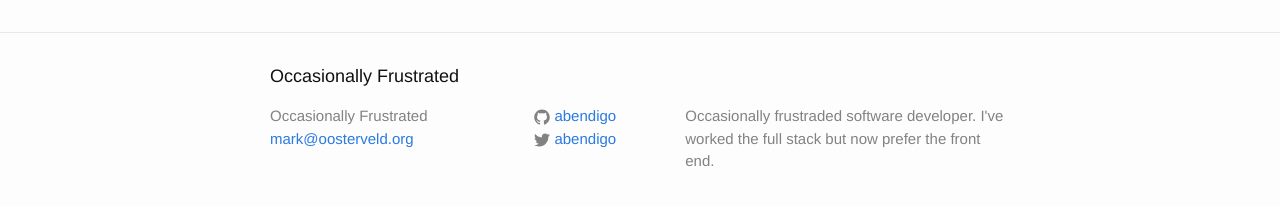
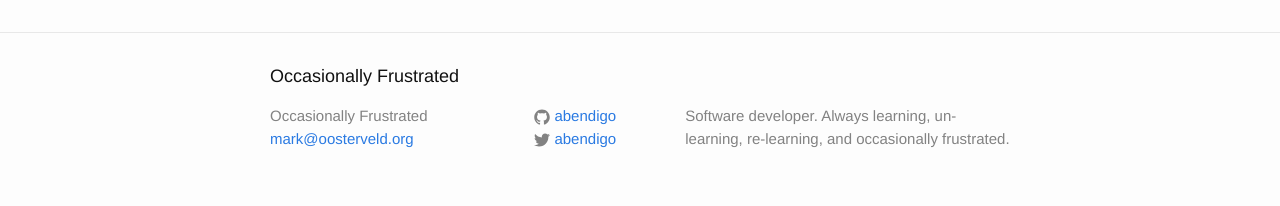
Before and after one commit to abendigo/abendigo.github.io, a Jekyll site: the page built from index.html, in a window 1280 px wide. Shown: the part 264-470 px from the top of the page. Built offline with Jekyll 4.4.1, drawn with Linux system fonts in a browser that asks for light colours.

Commit message:
changed summary blurb

```diff
--- a/_config.yml
+++ b/_config.yml
@@ -9,8 +9,7 @@
 title: Occasionally Frustrated
 email: mark@oosterveld.org
 description: > # this means to ignore newlines until "baseurl:"
-  Occasionally frustraded software developer. I've worked the full stack
-  but now prefer the front end.
+  Software developer. Always learning, un-learning, re-learning, and occasionally frustrated.
 baseurl: "" # the subpath of your site, e.g. /blog
 url: "https://abendigo.github.io" # the base hostname & protocol for your site
 twitter_username: abendigo
```
